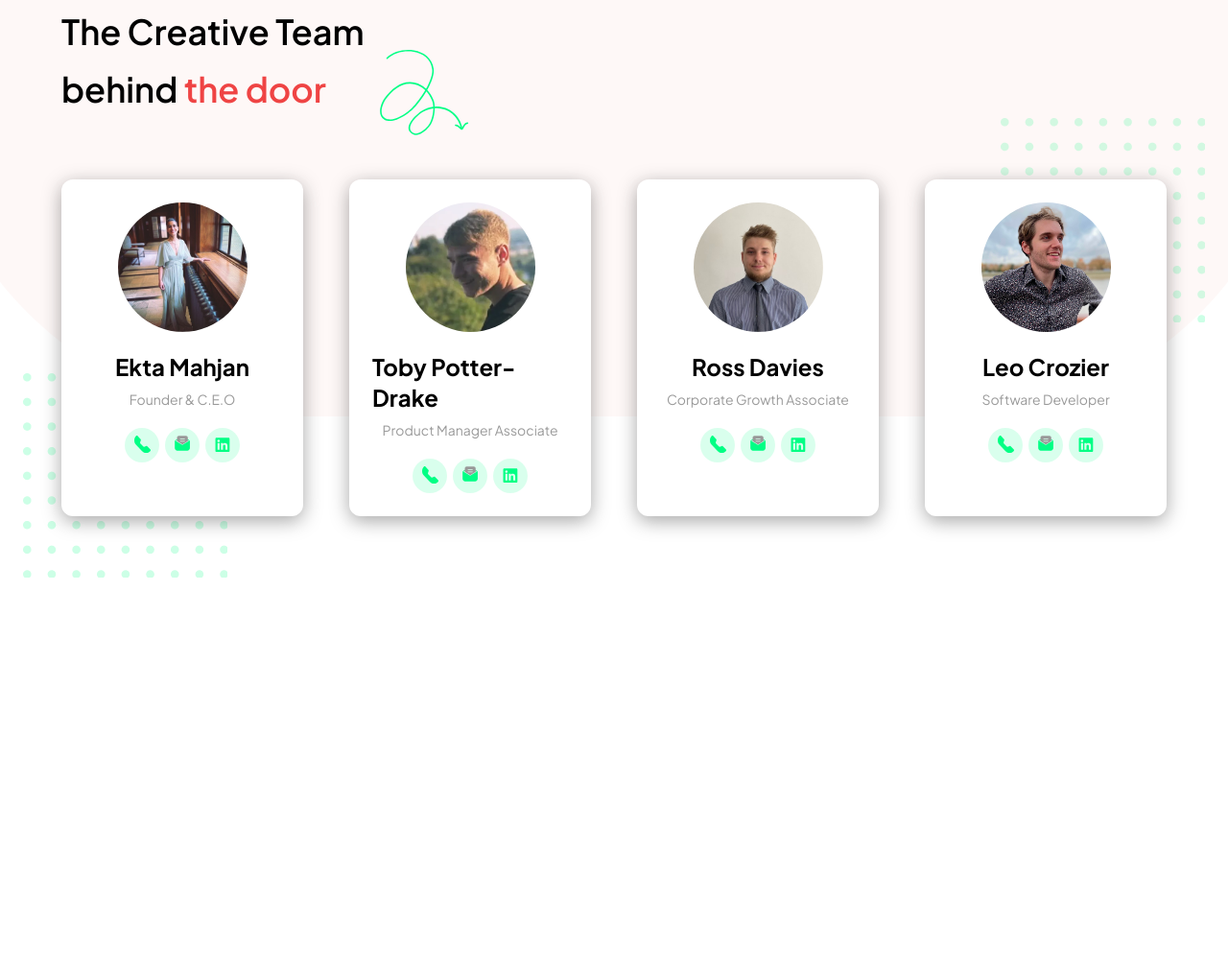
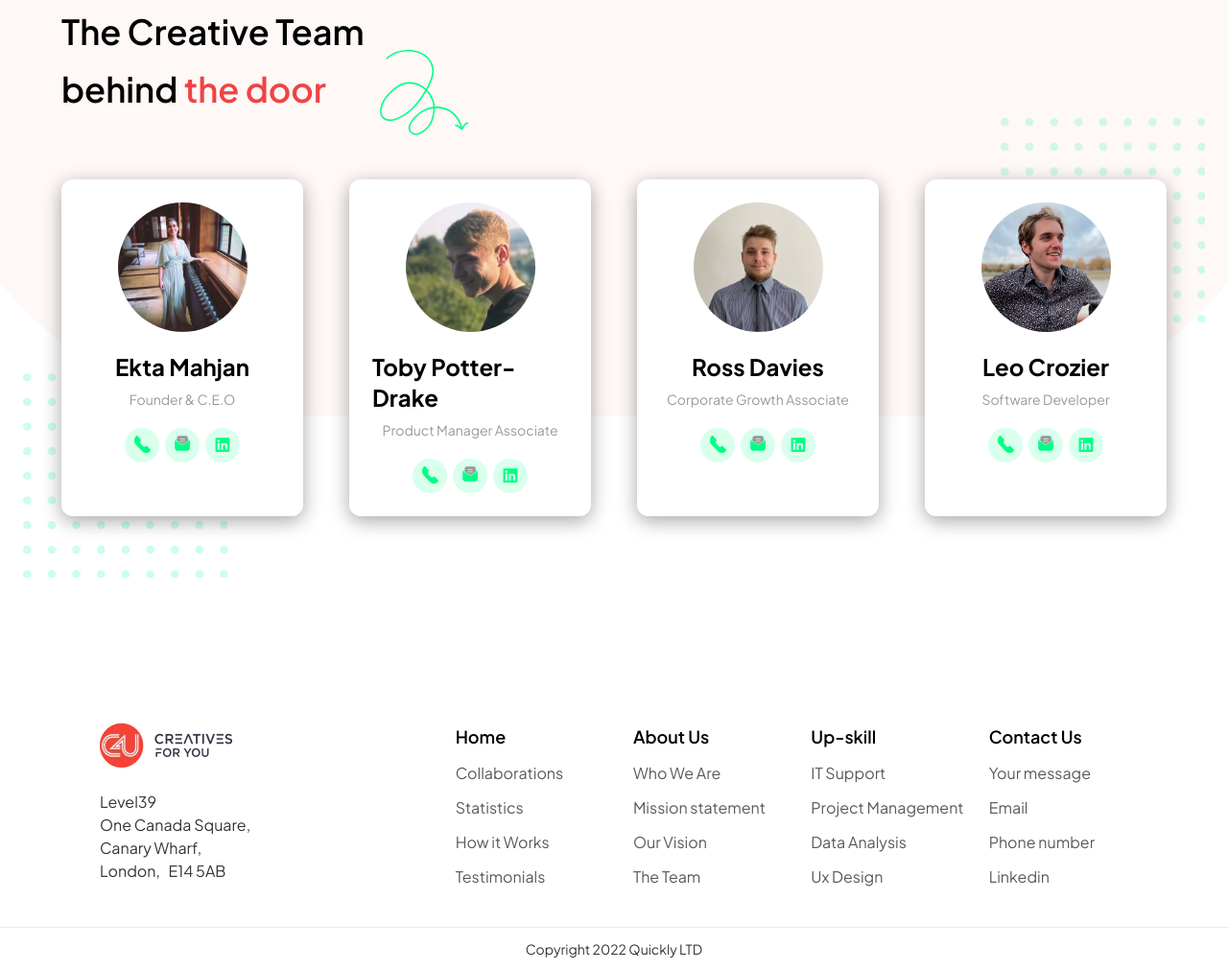
Before and after one commit to mominul-islam45/Assignment---4, a website built with Vite: page index.html in a window 1280 px wide. Shown: the part 3251-4262 px from the top of the page at 96% size. Before the commit the page ends 3965 px from the top, so only its background shows below. Built offline with nearby package versions, Linux system fonts and the light colour scheme.

Commit message:
Footer section added

```diff
--- a/Styles/main.css
+++ b/Styles/main.css
@@ -52,4 +52,11 @@
     .profile-card{
         @apply bg-white p-6 w-5/6 xl:w-full rounded-xl flex flex-col items-center self-stretch shadow-[0_5px_20px_0_rgba(1,1,1,0.35)] hover:shadow-[0_5px_30px_0_rgba(1,1,1,0.4)] hover:-translate-y-4 transition-all duration-200
     }
+
+    .footer-link-1{
+        @apply text-lg font-semibold opacity-100 hover:opacity-70  transition-all cursor-pointer
+    }
+    .footer-link-2{
+        @apply opacity-65 hover:opacity-100  transition-all cursor-pointer
+    }
 }
--- a/index.html
+++ b/index.html
@@ -443,5 +443,73 @@
         </div>
     </section>
     <!-- ======= Team-profile section End ======= -->
+
+
+    <!-- =======  footer section Start ======= -->
+    <footer class="dark:text-white">
+        <section class="px-6 md:px-10 lg:px-16">
+            <div class="container mx-auto">
+                <div class="grid grid-cols-6 gap-y-8 ml:ps-10 py-10">
+                    <div class="col-span-6 ml:col-span-2 xl:col-span-2">
+                        <div class="logo-img mb-6"></div>
+                        <p class="opacity-80">
+                            Level39 <br>One Canada Square, <br> Canary Wharf, <br>London, &ThinSpace; E14 5AB
+                        </p>
+                    </div>
+                    <ul class="space-y-3 col-span-3  ml:col-span-2 xl:col-span-1">
+                        <li><a class="footer-link-1">Home</a>
+                        </li>
+                        <li><a class="footer-link-2">Collaborations</a>
+                        </li>
+                        <li><a class="footer-link-2">Statistics</a>
+                        </li>
+                        <li><a class="footer-link-2">How it Works</a>
+                        </li>
+                        <li><a class="footer-link-2">Testimonials</a>
+                        </li>
+                    </ul>
+                    <ul class="space-y-3 col-span-3  ml:col-span-2 xl:col-span-1">
+                        <li><a class="footer-link-1">About Us</a>
+                        </li>
+                        <li><a class="footer-link-2">Who We Are</a>
+                        </li>
+                        <li><a class="footer-link-2">Mission statement</a>
+                        </li>
+                        <li><a class="footer-link-2">Our Vision</a>
+                        </li>
+                        <li><a class="footer-link-2">The Team</a>
+                        </li>
+                    </ul>
+                    <ul class="space-y-3 col-span-3  ml:col-span-2 xl:col-span-1">
+                        <li><a class="footer-link-1">Up-skill</a>
+                        </li>
+                        <li><a class="footer-link-2">IT Support</a>
+                        </li>
+                        <li><a class="footer-link-2">Project Management</a>
+                        </li>
+                        <li><a class="footer-link-2">Data Analysis</a>
+                        </li>
+                        <li><a class="footer-link-2">Ux Design</a>
+                        </li>
+                    </ul>
+                    <ul class="space-y-3 col-span-3  ml:col-span-2 xl:col-span-1">
+                        <li><a class="footer-link-1">Contact Us</a>
+                        </li>
+                        <li><a class="footer-link-2">Your message</a>
+                        </li>
+                        <li><a class="footer-link-2">Email</a>
+                        </li>
+                        <li><a class="footer-link-2">Phone number</a>
+                        </li>
+                        <li><a class="footer-link-2">Linkedin</a>
+                        </li>
+                    </ul>
+                </div>
+            </div>
+        </section>
+        <div class="border-b border-b-red-100 dark:opacity-70"></div>
+        <p class="text-center opacity-80 py-3 text-sm">Copyright 2022 Quickly LTD</p>
+    </footer>
+    <!-- =======  footer section End ======= -->
 </body>
 </html>
```
